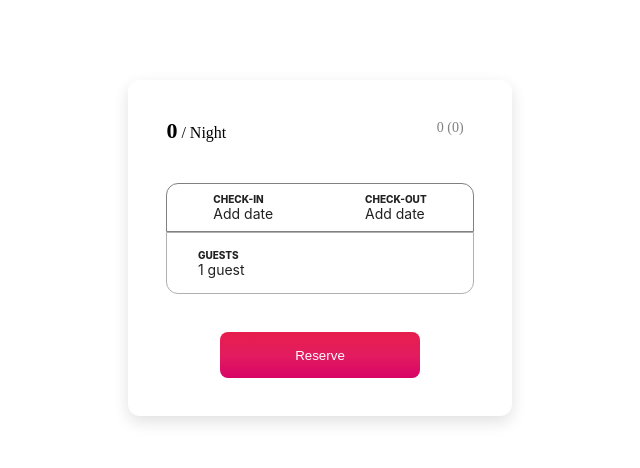
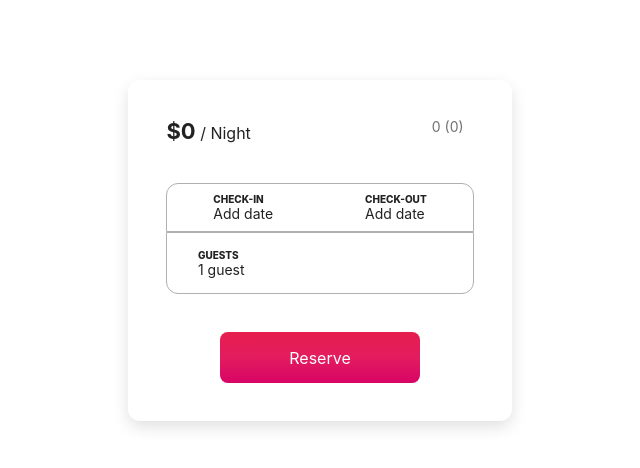
Before and after one commit to garlic-ly/calendar-service, a React app: page / in a window 1280 px wide. Shown: the top 468 px of the page, without its empty margins (0-640 px from the left). Built offline with nearby package versions, Linux system fonts and the light colour scheme; no server answers; the HTML template or start-up script is replaced by a standard one.

Commit message:
Styles the Balance Owed Section of the App
This commit updates the Balance Owed Section of the Application that
renders once the two dates are selected. This now matches the overall
styling of the page and the fonts and colors are matched as well.

```diff
--- a/client/src/components/app.jsx
+++ b/client/src/components/app.jsx
@@ -8,7 +8,7 @@ import Modal from './modal.jsx';
 
 // Styled-Components
 const StyledWrapper = styled.div`
-  background: white;
+  background: #ffffff;
   border: none;
   box-shadow: rgba(0, 0, 0, 0.12) 0px 6px 16px 0px;
   border-radius: 12px;
@@ -21,14 +21,19 @@ const StyledWrapper = styled.div`
 const DollarAmtSpan = styled.span`
   font-size: 22px;
   font-weight: bold;
+  font-family: Circular, -apple-system, system-ui, Roboto, "Helvetica Neue", sans-serif;
+  color: #222222;
 `;
 const NightSpan = styled.span`
   font-size: 16px;
   font-weight: regular;
+  font-family: Circular, -apple-system, system-ui, Roboto, "Helvetica Neue", sans-serif;
+  color: #222222;
 `;
 const PriceDiv = styled.div`
   float: left;
   padding: 10%;
+  padding-right: 0%;
 `;
 const ReviewsDiv = styled.div`
   float: right;
@@ -37,7 +42,8 @@ const ReviewsDiv = styled.div`
 const ReviewAvgSpan = styled.span`
   padding-right: 10px;
   font-size: 14px;
-  color: grey;
+  color: #717171;
+  font-family: Circular, -apple-system, system-ui, Roboto, "Helvetica Neue", sans-serif;
 `;
 const CalendarDiv = styled.div`
   clear: both;
@@ -48,7 +54,7 @@ const CalendarDiv = styled.div`
 const CheckWrapper = styled.div`
   border-top-right-radius: 12px;
   border-top-left-radius: 12px;
-  border: 1px solid grey;
+  border: 1px solid #b0b0b0;
   padding-bottom: 0%;
 `;
 const GuestsDiv = styled.div`
@@ -65,9 +71,43 @@ const ButtonDiv = styled.div`
 const Button = styled.button`
   border-radius: 8px;
   border: none;
-  color: white;
+  color: #ffffff;
+  font-family: Circular, -apple-system, BlinkMacSystemFont, Roboto, "Helvetica Neue", sans-serif;
+  font-size: 16px;
   width: 200px;
   padding: 5%;
+`;
+
+const AmountOwedOuterDiv = styled.div`
+  display: flex;
+  justify-content: space-between;
+  padding-left: 10%;
+  padding-right: 10%;
+`;
+
+const TotalAmtOwedDiv = styled(AmountOwedOuterDiv)`
+  padding-bottom: 10%;
+`;
+
+const LineBreakDiv = styled.div`
+  display: flex;
+  align-items: center;
+`;
+
+const LineBreak = styled.hr`
+  width: 80%;
+`;
+
+const PreTotalDivs = styled.div`
+  font-size: 16px;
+  font-family: Circular, -apple-system, system-ui, Roboto, "Helvetica Neue", sans-serif;
+  color: #222222;
+`;
+
+const TotalDiv = styled(PreTotalDivs)`
+  font-weight: 800;
+  font-family: Circular, -apple-system, system-ui, Roboto, "Helvetica Neue", sans-serif;
+  color: #222222;
 `;
 
 class App extends React.Component {
@@ -195,19 +235,25 @@ class App extends React.Component {
       const { nightlyRate, totalDays, roomOnlyTotal, cleaningFee, taxes, total } = this.state;
       return (
         <div>
-          <div>
-            <span>{nightlyRate} x {totalDays} Nights</span> <span>{roomOnlyTotal}</span>
-          </div>
-          <div>
-            <span>Cleaning Fee</span> <span>{cleaningFee}</span>
-          </div>
-          <div>
-            <span>Taxes</span> <span>{taxes}</span>
-          </div>
-          <hr />
-          <div>
-            <span>Total</span> <span>{total}</span>
-          </div>
+          <AmountOwedOuterDiv>
+            <PreTotalDivs>{nightlyRate} x {totalDays} Nights</PreTotalDivs>
+            <PreTotalDivs>${roomOnlyTotal}</PreTotalDivs>
+          </AmountOwedOuterDiv>
+          <AmountOwedOuterDiv>
+            <PreTotalDivs>Cleaning Fee</PreTotalDivs>
+            <PreTotalDivs>${cleaningFee}</PreTotalDivs>
+          </AmountOwedOuterDiv>
+          <AmountOwedOuterDiv>
+            <PreTotalDivs>Taxes</PreTotalDivs>
+            <PreTotalDivs>${taxes}</PreTotalDivs>
+          </AmountOwedOuterDiv>
+          <LineBreakDiv>
+            <LineBreak/>
+          </LineBreakDiv>
+          <TotalAmtOwedDiv>
+            <TotalDiv>Total</TotalDiv>
+            <TotalDiv>${total}</TotalDiv>
+          </TotalAmtOwedDiv>
         </div>
       );
     }
@@ -226,7 +272,7 @@ class App extends React.Component {
       totalDays: newTotalDays,
       roomOnlyTotal: newRoomOnlyTotal,
       taxes: Number(newTaxes.toFixed(2)),
-      total: newTotal,
+      total: Number(newTotal.toFixed(2)),
     });
   }
 
@@ -237,7 +283,7 @@ class App extends React.Component {
     return (
       <StyledWrapper>
         <PriceDiv>
-          <DollarAmtSpan>{nightlyRate}</DollarAmtSpan>
+          <DollarAmtSpan>${nightlyRate}</DollarAmtSpan>
           <NightSpan> / Night</NightSpan>
         </PriceDiv>
         <ReviewsDiv>
```
Also changed, not shown: 1 other file (tests, documents, lock files or other folders).
